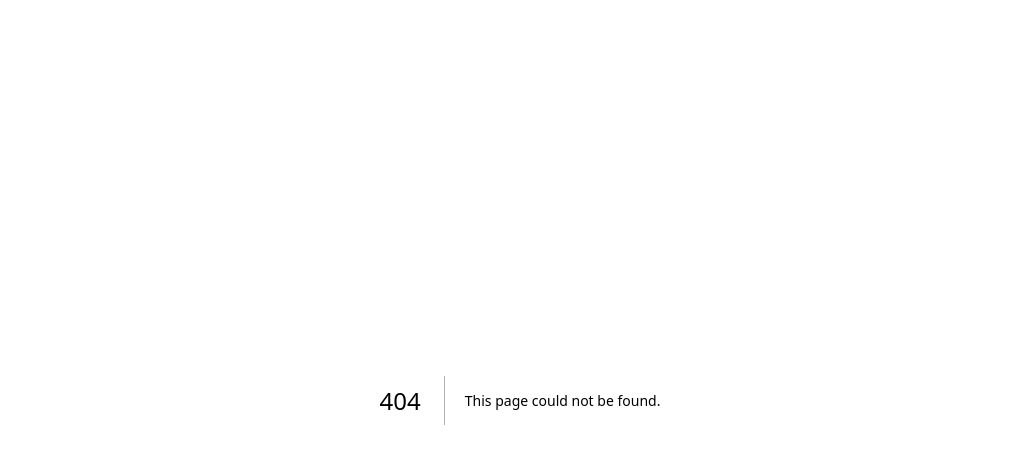
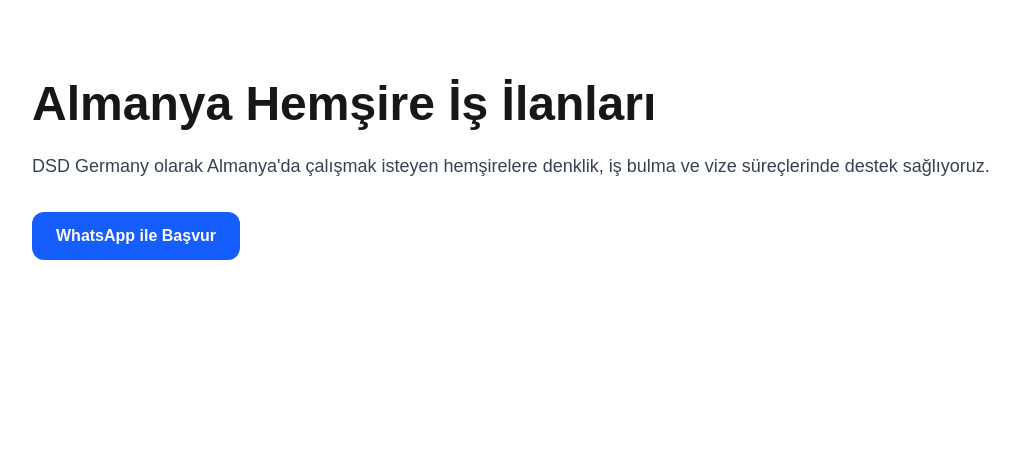
Before and after one commit to ddsdgermany/dsdgermany-website, a Next.js app: page /almanya-hemsire-is-ilanlari in a window 1280 px wide. Before the commit this address had no page. Shown: the top 464 px of the page, without its empty margins (120-1140 px from the left). Built offline with nearby package versions, Linux system fonts and the light colour scheme.

Commit message:
Hemşire iş ilanları sayfası eklendi

```diff
--- /dev/null
+++ b/app/almanya-hemsire-is-ilanlari/page.tsx
@@ -0,0 +1,29 @@
+import type { Metadata } from "next";
+
+export const metadata: Metadata = {
+  title: "Almanya Hemşire İş İlanları | DSD Germany",
+  description:
+    "Almanya'da hemşire olarak çalışmak isteyenler için iş fırsatları, denklik ve vize desteği.",
+};
+
+export default function Page() {
+  return (
+    <main className="mx-auto max-w-5xl px-6 py-20">
+      <h1 className="text-5xl font-bold mb-6">
+        Almanya Hemşire İş İlanları
+      </h1>
+
+      <p className="text-lg text-gray-700 mb-8">
+        DSD Germany olarak Almanya'da çalışmak isteyen hemşirelere
+        denklik, iş bulma ve vize süreçlerinde destek sağlıyoruz.
+      </p>
+
+      <a
+        href="https://wa.me/905550341617"
+        className="inline-block rounded-xl bg-blue-600 px-6 py-3 text-white font-semibold"
+      >
+        WhatsApp ile Başvur
+      </a>
+    </main>
+  );
+}
```
